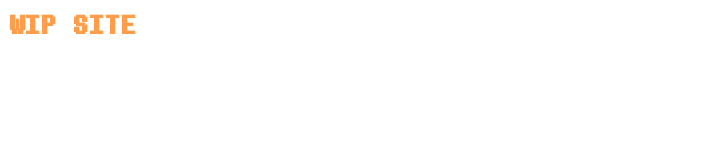
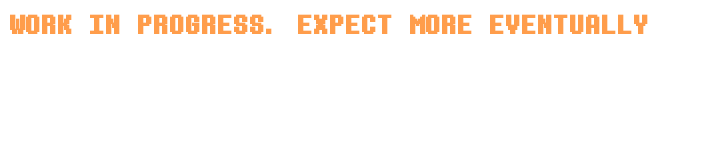
Before and after one commit to SeamParody/seamparody, a plain HTML site: page index.html in a window 1280 px wide. Shown: the whole page, without its empty margins (0-701 px from the left). Drawn offline with Linux system fonts and the light colour scheme.

Commit message:
Update index.html

```diff
--- a/index.html
+++ b/index.html
@@ -1,6 +1,6 @@
 <html>
 	<head>
-	<title>The Seap Official</title>
+	<title>The Seap</title>
         <link rel="icon" href="assets/favicon.ico" type="image/x-icon">
 	<style>
 	@font-face {
@@ -12,5 +12,5 @@
 	</style>
         </head>
         <body>
-        <h1 style="font-family: dtmono; color:#ff9d4b;">WIP SITE</h1>
+        <h1 style="font-family: dtmono; color:#ff9d4b;">WORK IN PROGRESS. EXPECT MORE EVENTUALLY</h1>
 </html>
```
